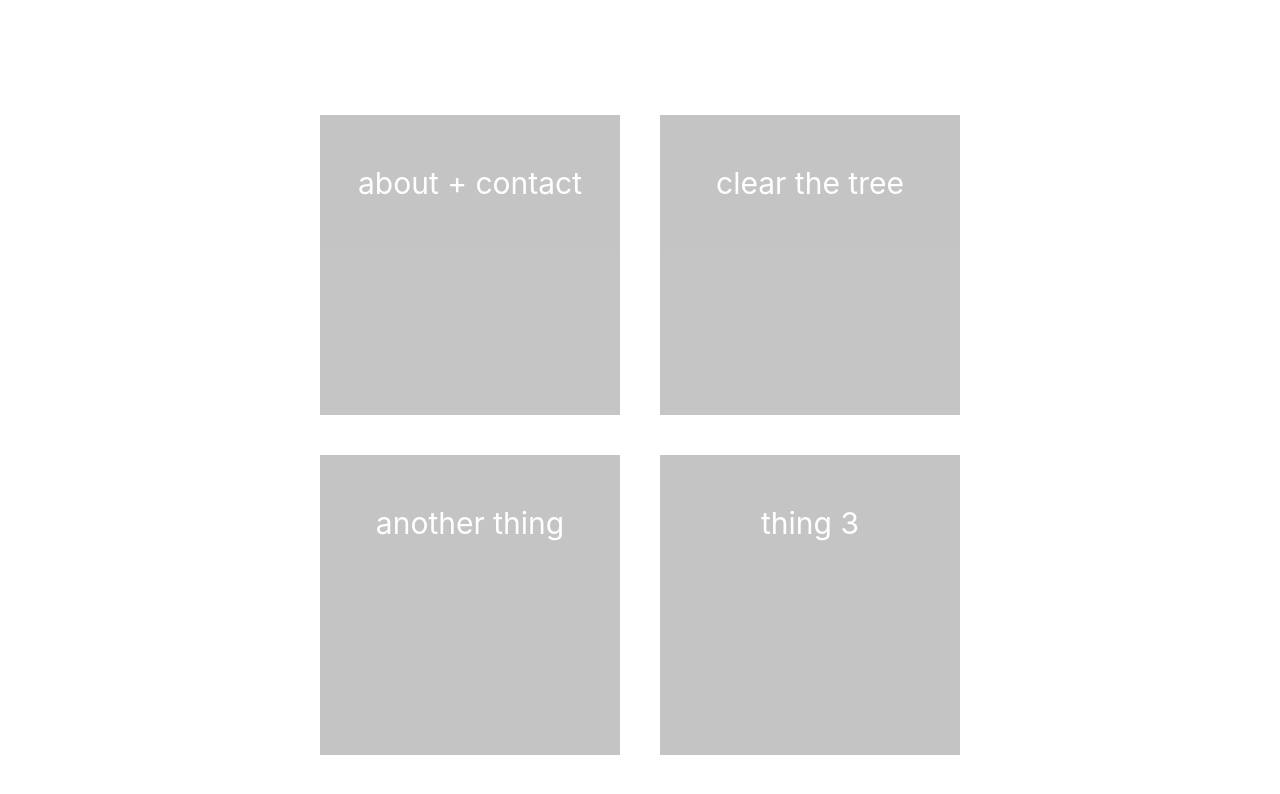
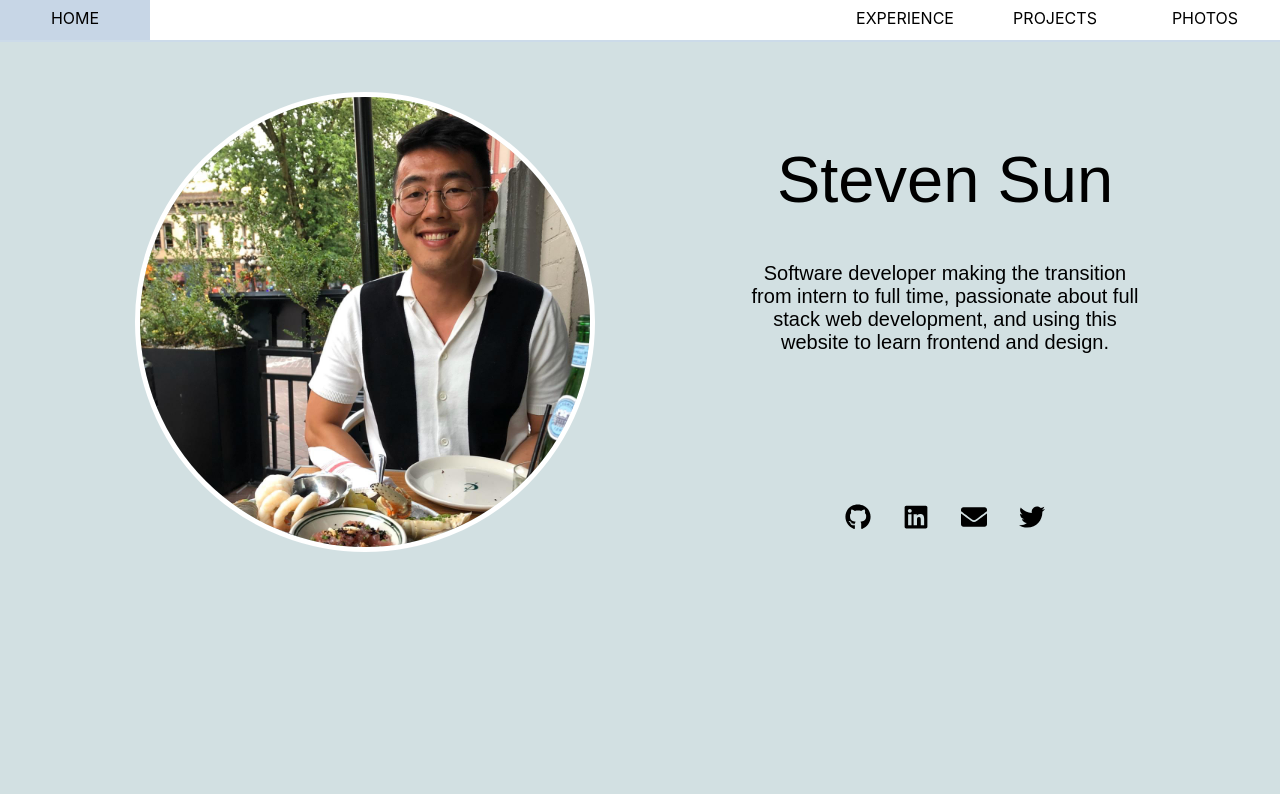
Before and after one commit to stsun1026/stsun1026.github.io, a React (Create React App) app: page / in a window 1280 px wide. Shown: the top 794 px of the page. Built offline with nearby package versions, Linux system fonts and the light colour scheme.

Commit message:
Introduced completely new UI to home page (WIP)

```diff
--- a/src/pages/HomePage/HomePage.js
+++ b/src/pages/HomePage/HomePage.js
@@ -1,21 +1,32 @@
 import React, { useState, useEffect } from 'react';
-import { LargeTile } from '../../components/LargeTile/LargeTile';
+import Topbar from "../../components/Topbar/Topbar";
+import MediaBar from "../../components/MediaBar/MediaBar";
+import useWindowDimensions from "../../services/WindowDimensions";
+import headshot from "../../assets/photo-steven-sun.jfif";
 import styles from "./HomePage.module.css";
-import { linkify } from "../../services/RoutingService"
-import useWindowDimensions from "../../services/WindowDimensions";
 
 const MAX_SIZE = 680;
 const HomePage = () => {
   const { height, width } = useWindowDimensions();
   const isShrunk = width < MAX_SIZE;
   return(
-    <div>
-      <div className={ styles.welcome } style={{ textAlign: isShrunk ? "center" : "left", paddingLeft: isShrunk ? 0 : 20 }}>welcome</div>
-      <div className={ styles.menuContainer } style={{ width: isShrunk ? width : MAX_SIZE }}>
-        { linkify({ component:<LargeTile text="about + contact"/>, route:"/l1" }) }
-        { linkify({ component:<LargeTile text="clear the tree"/>, route:"/clear-the-tree" }) }
-        { linkify({ component:<LargeTile text="another thing"/>, route:"/l1" }) }
-        { linkify({ component:<LargeTile text="thing 3"/>, route:"/l1" }) }
+    <div style={{ width: width, height: height}}>
+      <Topbar/>
+      <div className={ styles.contentContainer } style={{ height: Math.max(height - 42,   510)}}>
+        <div style={{ paddingTop: 50 }}>
+          <img src={ headshot } className={ styles.photo }></img>
+          <div className={ styles.content }>
+            <div className={ styles.nameText }>Steven Sun</div>
+            <p style={{ fontSize: 20 }}>
+              Software developer making the transition from intern to full time,
+              passionate about full stack web development, and using this website
+              to learn frontend and design.
+            </p>
+            <div className={ styles.mediaBar }>
+              <MediaBar />
+            </div>
+          </div>
+        </div>
       </div>
     </div>
   )
--- a/src/pages/HomePage/HomePage.module.css
+++ b/src/pages/HomePage/HomePage.module.css
@@ -1,10 +1,47 @@
-.welcome {
-  font-size: 40px;
-  padding-bottom: 20px;
+/*
+Potential colors (WIP):
+  #CED097;
+  #BEE1C5;
+  #b9a8a2;
+  #e3d8d2;
+  #a6d7e8;
+  #c2dce9;
+
+Potential fonts (WIP)
+  Fira Code
+  DM Mono
+*/
+
+.contentContainer {
+  color: black;
+  background-color: #d2e0e2;
+  border-top: 2px solid #ccdbe9
 }
 
-.menuContainer {
-  display: flex;
-  flex-wrap: wrap;
-  justify-content: center;
+
+.content {
+  display: inline-block;
+  vertical-align: top;
+  width: 400px;
+  padding-left: 150px;
+  padding-top: 50px;
+  font-family: 'Pontano Sans', sans-serif;
 }
+
+.photo {
+  display: inline-block;
+  border-radius: 50%;
+  width: 450px;
+  height: 450px;
+  vertical-align: top;
+  border: 5px solid white;
+}
+
+.nameText {
+  font-size: 65px;
+  height: 100px;
+}
+
+.mediaBar {
+  padding-top: 130px;
+}
```
